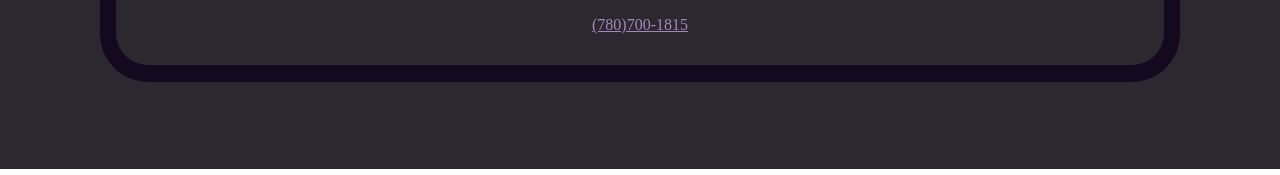
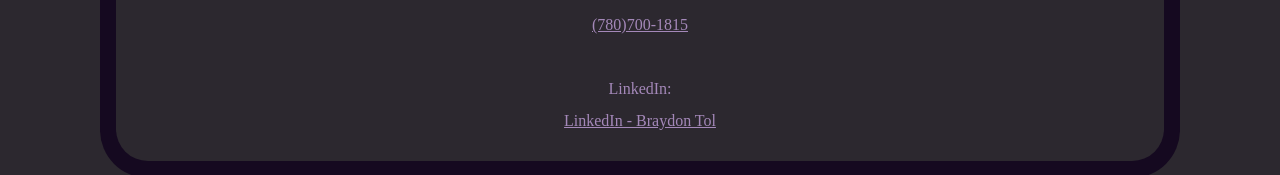
Before and after one commit to toltalchaos/portfolio-build, a React (Create React App) app: page /contact in a window 1280 px wide. Shown: the part 631-806 px from the top of the page. Built offline with nearby package versions, Linux system fonts and the light colour scheme.

Commit message:
added linkedin links

```diff
--- a/src/pages/Contact/contact.jsx
+++ b/src/pages/Contact/contact.jsx
@@ -49,6 +49,10 @@ const ContactPage = (props) => {
             <p>Mobile Phone: </p>
             <a href="tel: 780-700-1815">(780)700-1815</a>
         </div>
+        <div>
+            <p>LinkedIn: </p>
+            <a href="https://www.linkedin.com/in/braydon-tol-aa319b1a1/" target="_blank">LinkedIn - Braydon Tol</a>
+        </div>
         </section>
         {/* <section>
             <h2>secondary contact information????</h2>
```
Also changed, not shown: 6 other files (tests, documents, lock files or other folders).
